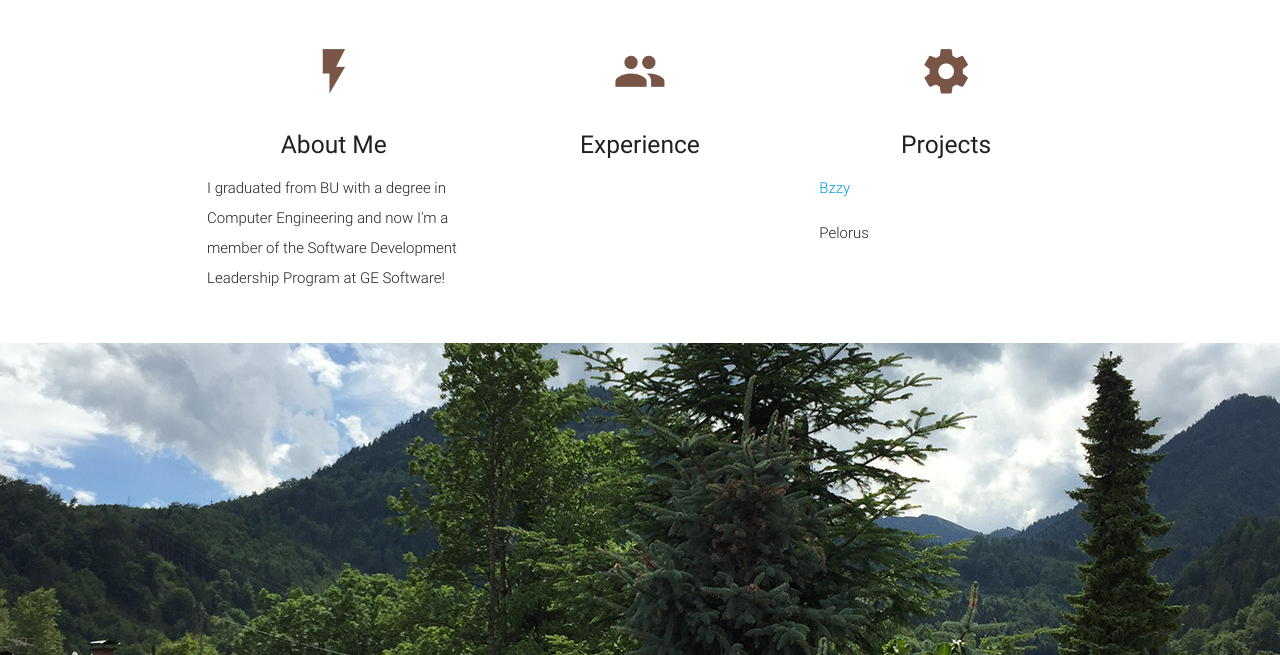
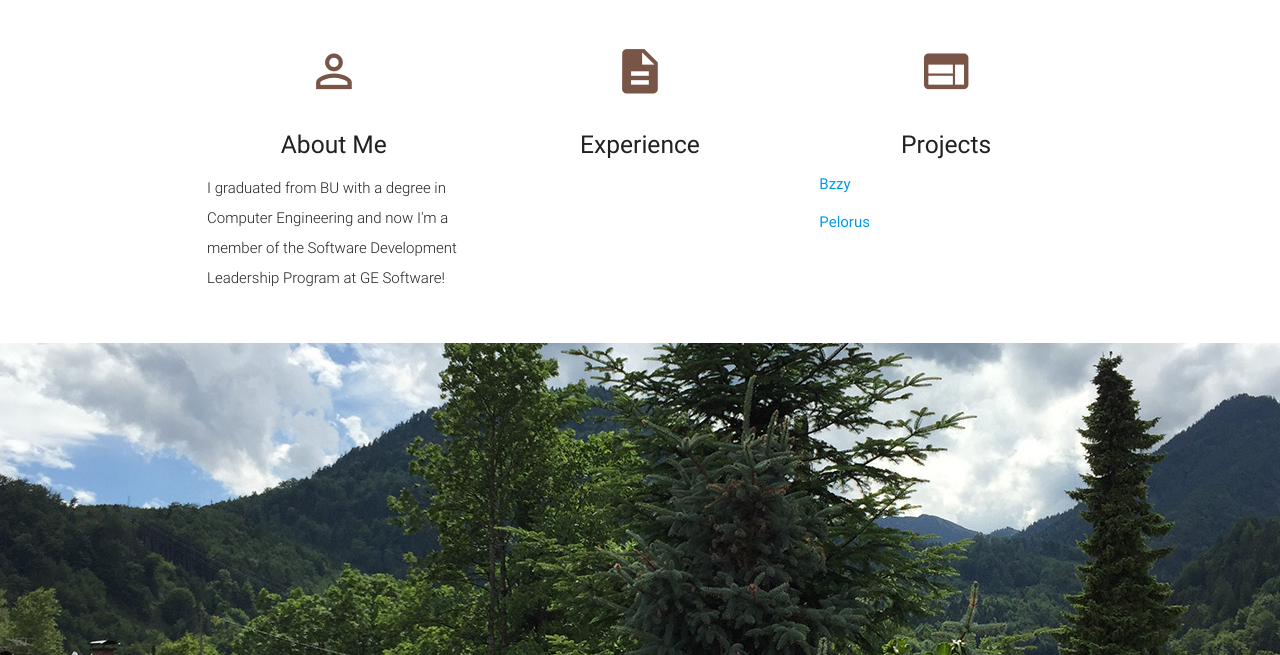
Before and after one commit to alexjwong/alexjwong.github.io, a plain HTML site: page index.html in a window 1280 px wide. Shown: the part 145-800 px from the top of the page. Drawn offline with nearby package versions, Linux system fonts and the light colour scheme.

Commit message:
Update material icons used

```diff
--- a/index.html
+++ b/index.html
@@ -24,7 +24,7 @@
       <div class="row">
         <div class="col s12 m4">
           <div class="icon-block">
-            <h2 class="center brown-text"><i class="material-icons">flash_on</i></h2>
+            <h2 class="center brown-text"><i class="material-icons">perm_identity</i></h2>
             <h5 class="center">About Me</h5>
               <p class="light">I graduated from BU with a degree in Computer Engineering and now I'm a member of the Software Development Leadership Program at GE Software!</p>
           </div>
@@ -32,7 +32,7 @@
 
         <div class="col s12 m4">
           <div class="icon-block">
-            <h2 class="center brown-text"><i class="material-icons">group</i></h2>
+            <h2 class="center brown-text"><i class="material-icons">description</i></h2>
             <h5 class="center">Experience</h5>
             <p class="light"></p>
           </div>
@@ -40,10 +40,10 @@
 
         <div class="col s12 m4">
           <div class="icon-block">
-            <h2 class="center brown-text"><i class="material-icons">settings</i></h2>
+            <h2 class="center brown-text"><i class="material-icons">web</i></h2>
             <h5 class="center">Projects</h5>
-            <p class="light"><a href="http://bzzy.io">Bzzy</a></p>
-            <p class="light">Pelorus</p>
+            <ul><a href="http://bzzy.io">Bzzy</a></ul>
+            <ul><a href="http://pelorus.io">Pelorus</a></ul>
           </div>
         </div>
       </div>
```
